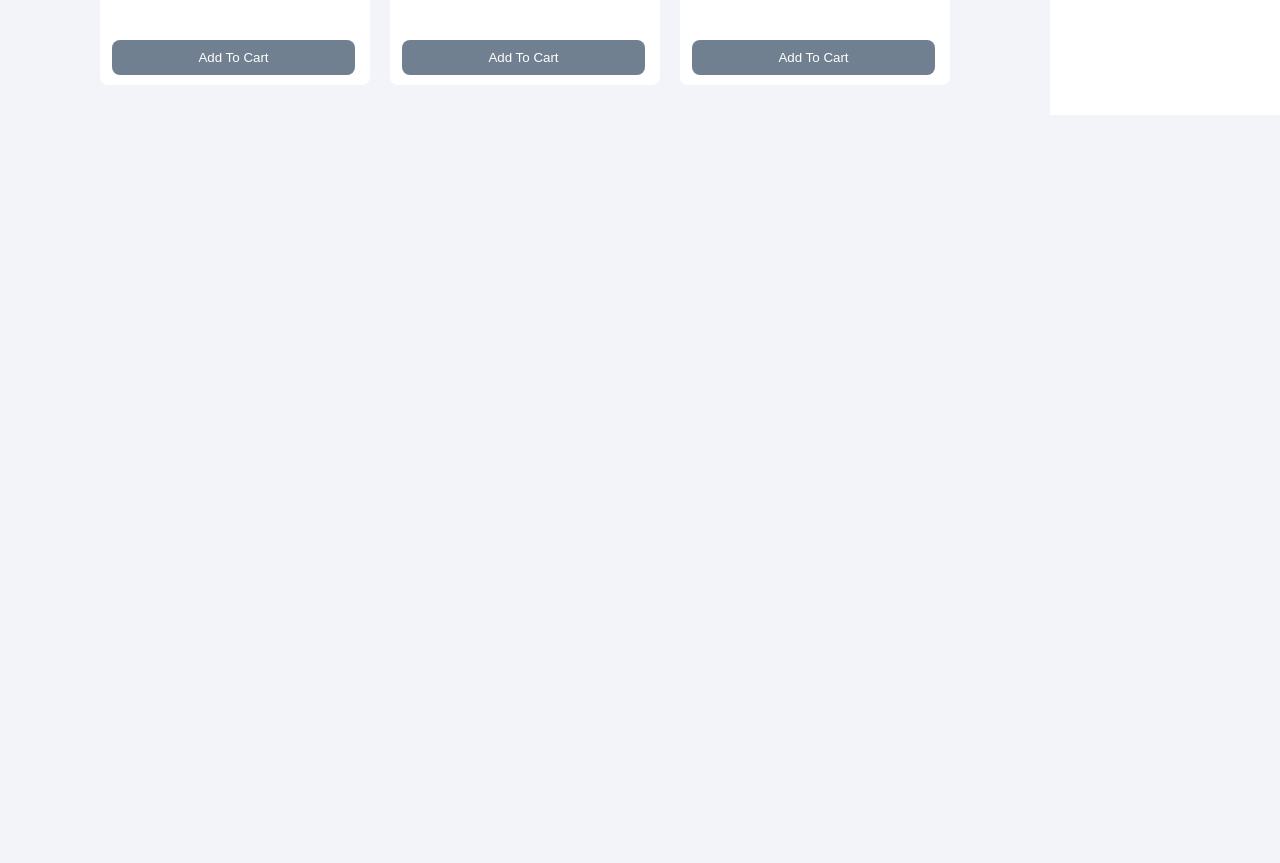
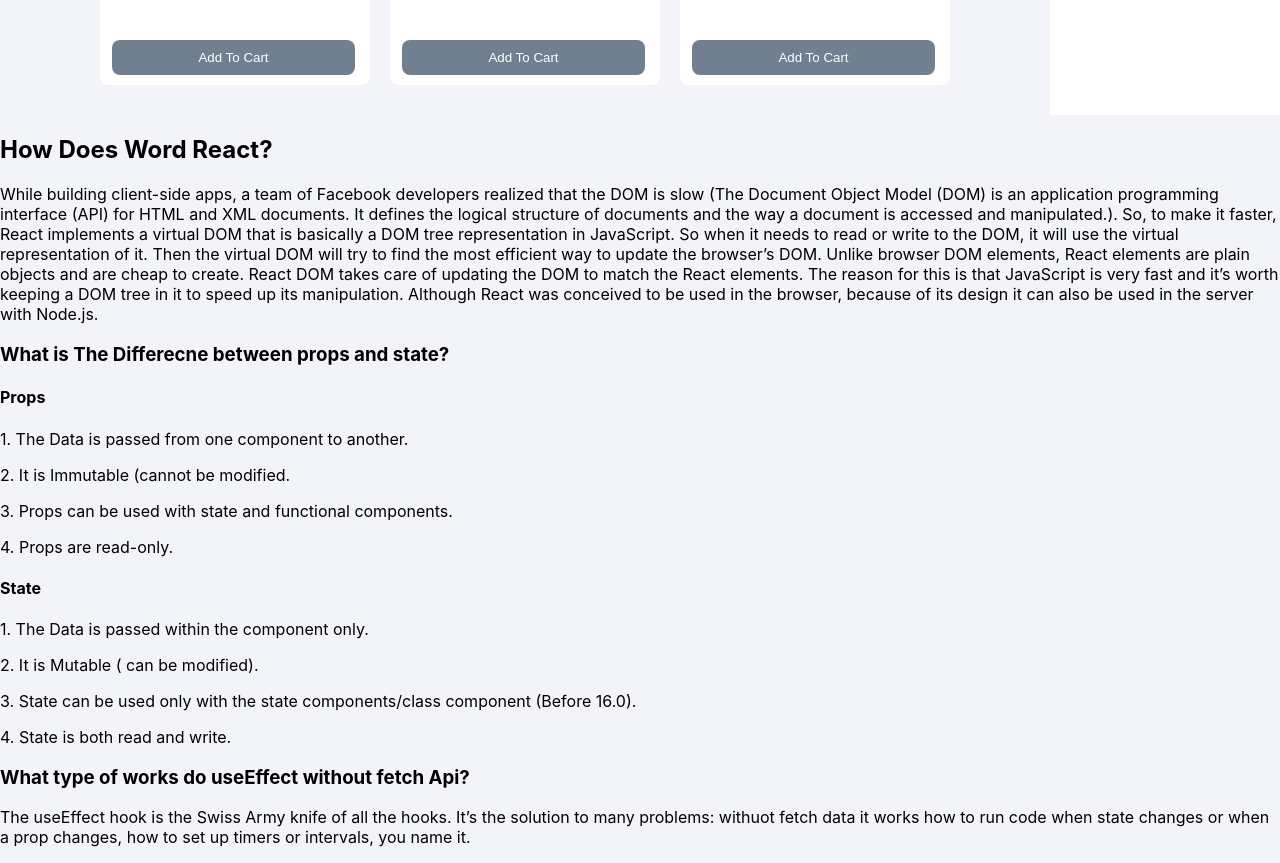
Before and after one commit to mdaslamalidu/profile-authentication, a React (Create React App) app in the folder Desktop/AllDocBatch-6/Milestone-8/Assignment/my-react-project/: page / in a window 1280 px wide. Shown: the part 724-1587 px from the top of the page. Before the commit the page ends 839 px from the top, so only its background shows below. Built offline with nearby package versions, Linux system fonts and the light colour scheme.

Commit message:
added answer

```diff
--- a/Desktop/AllDocBatch-6/Milestone-8/Assignment/my-react-project/src/App.js
+++ b/Desktop/AllDocBatch-6/Milestone-8/Assignment/my-react-project/src/App.js
@@ -1,12 +1,13 @@
 import logo from './logo.svg';
 import './App.css';
 import Members from './components/Members/Members';
+import Question from './components/Question/Question';
 
 function App() {
   return (
     <div className="App">
       <Members/>
-
+      <Question/>
     </div>
   );
 }
--- a/Desktop/AllDocBatch-6/Milestone-8/Assignment/my-react-project/src/components/Question/Question.js
+++ b/Desktop/AllDocBatch-6/Milestone-8/Assignment/my-react-project/src/components/Question/Question.js
@@ -5,7 +5,26 @@
         <div>
             <div>
                 <h2>How Does Word React?</h2>
-                <p></p>
+                <p> While building client-side apps, a team of Facebook developers realized that the DOM is slow (The Document Object Model (DOM) is an application programming interface (API) for HTML and XML documents. It defines the logical structure of documents and the way a document is accessed and manipulated.). So, to make it faster, React implements a virtual DOM that is basically a DOM tree representation in JavaScript. So when it needs to read or write to the DOM, it will use the virtual representation of it. Then the virtual DOM will try to find the most efficient way to update the browser’s DOM.
+                    Unlike browser DOM elements, React elements are plain objects and are cheap to create. React DOM takes care of updating the DOM to match the React elements. The reason for this is that JavaScript is very fast and it’s worth keeping a DOM tree in it to speed up its manipulation.
+                    Although React was conceived to be used in the browser, because of its design it can also be used in the server with Node.js. </p>
+            </div>
+            <div>
+                <h3>What is The Differecne between props and state?</h3>
+                <h4>Props</h4>
+                <p>1. The Data is passed from one component to another.</p>
+                <p>2. It is Immutable (cannot be modified.</p>
+                <p>3. Props can be used with state and functional components.</p>
+                <p>4. Props are read-only.</p>
+                <h4>State</h4>
+                <p>1. The Data is passed within the component only.</p>
+                <p>2. It is Mutable ( can be modified).</p>
+                <p>3. 	State can be used only with the state components/class component (Before 16.0).</p>
+                <p>4. State is both read and write.</p>
+            </div>
+            <div>
+                <h3>What type of works do useEffect without fetch Api?</h3>
+                <p>The useEffect hook is the Swiss Army knife of all the hooks. It’s the solution to many problems: withuot fetch data it works how to run code when state changes or when a prop changes, how to set up timers or intervals, you name it.</p>
             </div>
         </div>
     );
```
